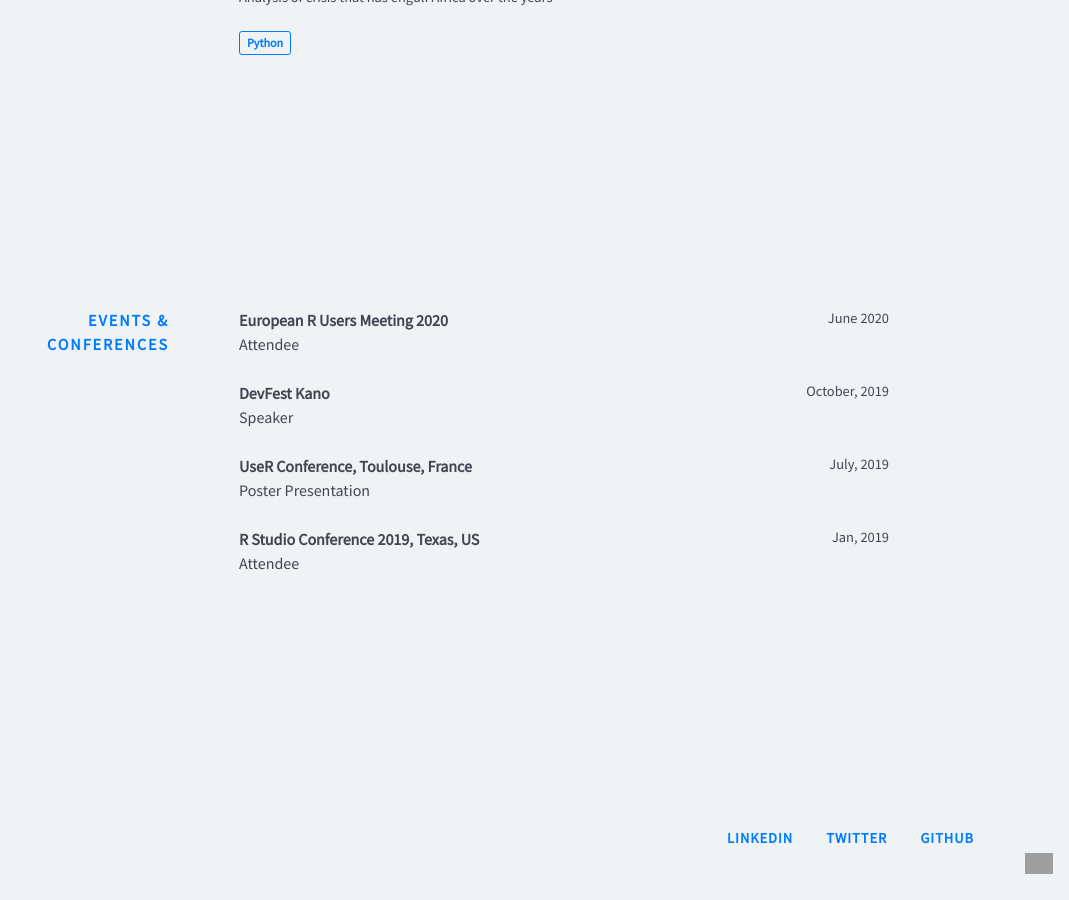
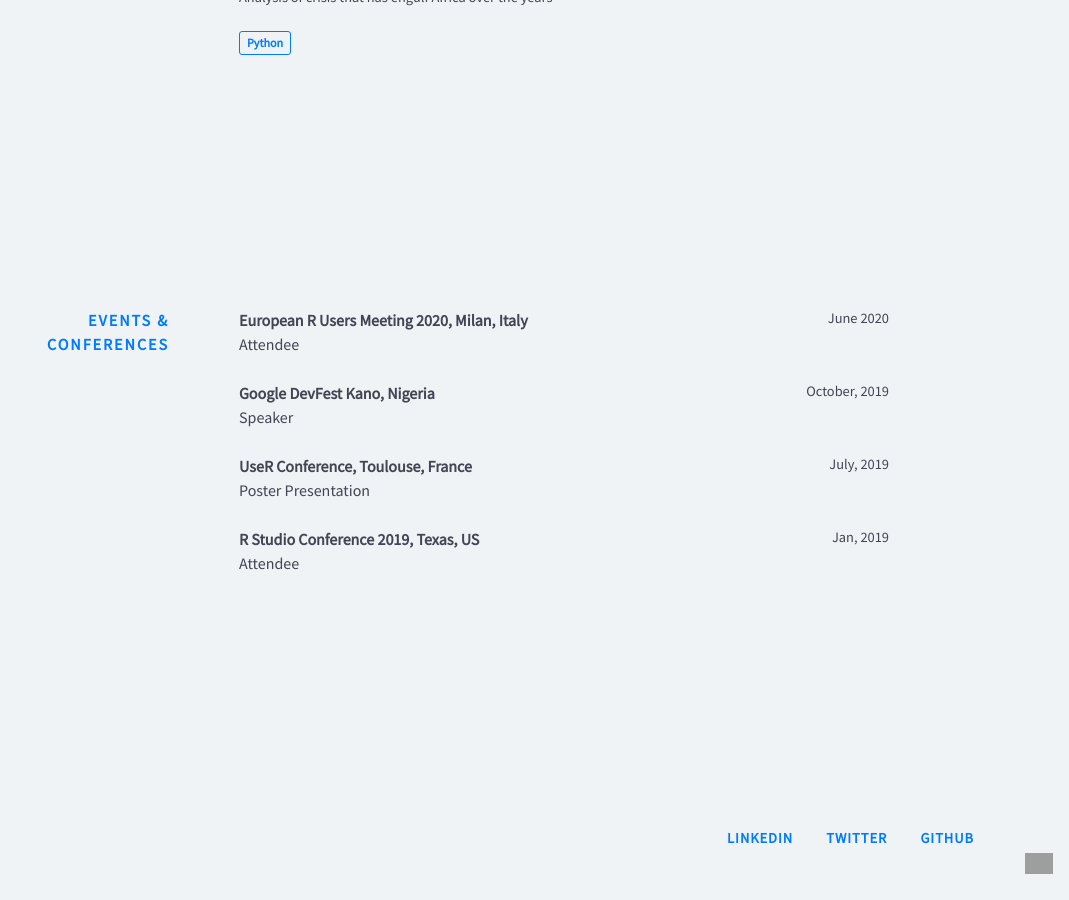
Before and after one commit to Godskid89/godskid89.github.io, a Jekyll site: the page built from index.html, in a window 1280 px wide and 900 px high, scrolled down 4683 px. Shown: the whole window, without its empty margins (211-1280 px from the left). Built offline with Jekyll 4.4.1, drawn with Linux system fonts in a browser that asks for light colours; nearby versions of some CDN libraries; grey boxes are pictures that could not be loaded.

Commit message:
correct errors

```diff
--- a/_data/conferences.yml
+++ b/_data/conferences.yml
@@ -1,9 +1,9 @@
-- title: European R Users Meeting 2020
+- title: European R Users Meeting 2020, Milan, Italy
   url: https://2020.erum.io/
   date: June 2020
   role: Attendee
 
-- title: DevFest Kano
+- title: Google DevFest Kano, Nigeria
   url: https://sessionize.com/app/speaker/event/details/2432
   date: October, 2019
   role: Speaker
```
